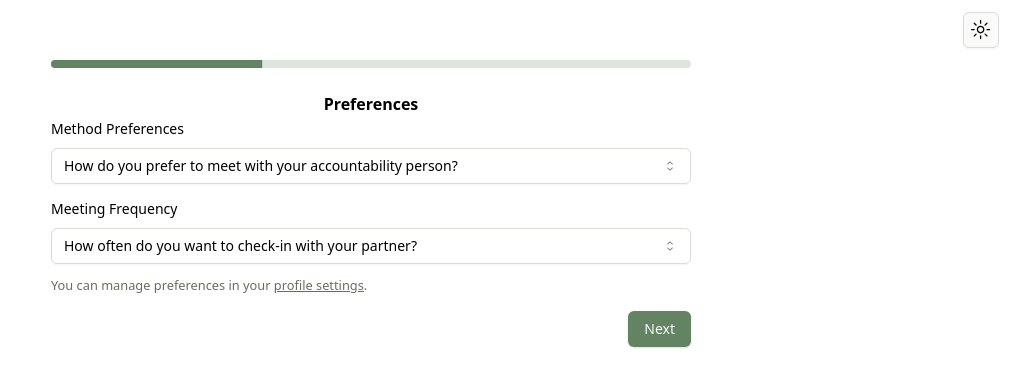
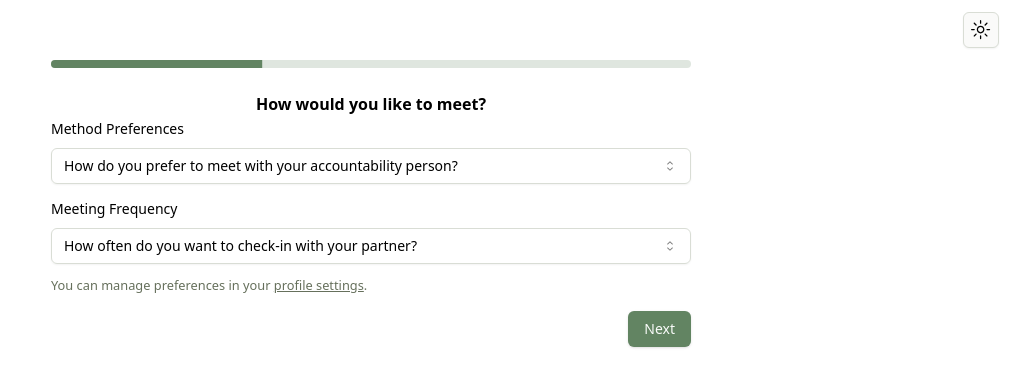
Before and after one commit to RiosNicholas/accountabuddy, a Next.js app: page /auth/signup/preferences in a window 1280 px wide. Shown: the top 386 px of the page, without its empty margins (269-1280 px from the left). Built offline with nearby package versions, Linux system fonts and the light colour scheme.

Commit message:
Update header wording and font weight

```diff
--- /dev/null
+++ b/app/auth/forgot-password/page.tsx
@@ -0,0 +1,9 @@
+"use client"
+
+export default function ForgotPassword() {
+  return (
+    <div>
+      <h1>Forgot Password</h1>
+    </div>
+  );
+}
--- a/app/auth/signup/preferences/AccountabilityPreferences.tsx
+++ b/app/auth/signup/preferences/AccountabilityPreferences.tsx
@@ -34,7 +34,7 @@ export default function AccountabilityPreferences() {
       <div className="w-2/3 lg:w-1/2 mb-6">
         <Progress value={99} />
       </div>
-      <h1 className="font-extrabold text-left mb-3">What do you seek accountability in?</h1>
+      <h1 className="font-bold text-left mb-3">How can we help you reach your goals?</h1>
         <ul className='space-y-3 w-2/3 lg:w-1/2'>
           {accountabilityBuckets.map((bucket) => (
             // TODO: add an icon to the left of the each bucket name
--- a/app/auth/signup/preferences/GoalPreferences.tsx
+++ b/app/auth/signup/preferences/GoalPreferences.tsx
@@ -22,7 +22,7 @@ export default function GoalPreferences() {
       <div className="w-2/3 lg:w-1/2 mb-6">
        <Progress value={66} />
       </div>
-      <h1 className="font-extrabold text-left mb-3">Which areas of your life do you seek growth in?</h1>
+      <h1 className="font-bold text-left mb-3">Which areas of your life do you seek growth in?</h1>
       <ul className='space-y-3 w-2/3 lg:w-1/2'>
         {goalBuckets.map((bucket) => (
           // TODO: add an icon to the left of the each bucket name
--- a/app/auth/signup/preferences/MethodPreferences.tsx
+++ b/app/auth/signup/preferences/MethodPreferences.tsx
@@ -48,7 +48,7 @@ export default function MethodPreferences() {
 			<div className="w-2/3 lg:w-1/2 mb-6">
 				<Progress value={33} />
 			</div>
-			<h1 className="font-extrabold text-left">Preferences</h1>
+			<h1 className="font-bold text-left">How would you like to meet?</h1>
 			<Form {...form}>
 				<form onSubmit={form.handleSubmit(onSubmit)} className="w-2/3 lg:w-1/2 space-y-3">
 					<FormField
```
